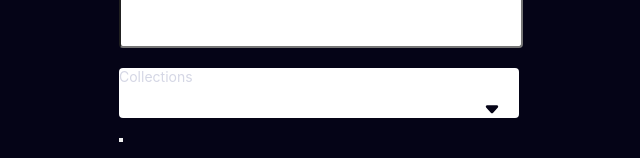
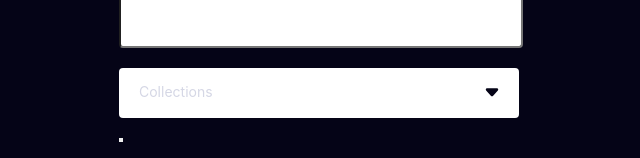
Before and after one commit to brkn/unsplash-search-app, a React (Create React App) app: page / in a window 1280 px wide. Shown: the part 419-577 px from the top of the page, without its empty margins (319-959 px from the left). Built offline with nearby package versions, Linux system fonts and the light colour scheme.

Commit message:
Fix dropdown-header's cursor and position

```diff
--- a/src/components/Header.css
+++ b/src/components/Header.css
@@ -91,8 +91,10 @@
   cursor: default;
 }
 
-.Index-header .Dd-header-title {
+.Index-header .Dd-header {
   margin: 15px 0 15px 20px;
+  float: left;
+  cursor: default;
 }
 
 .Content-header {
```
